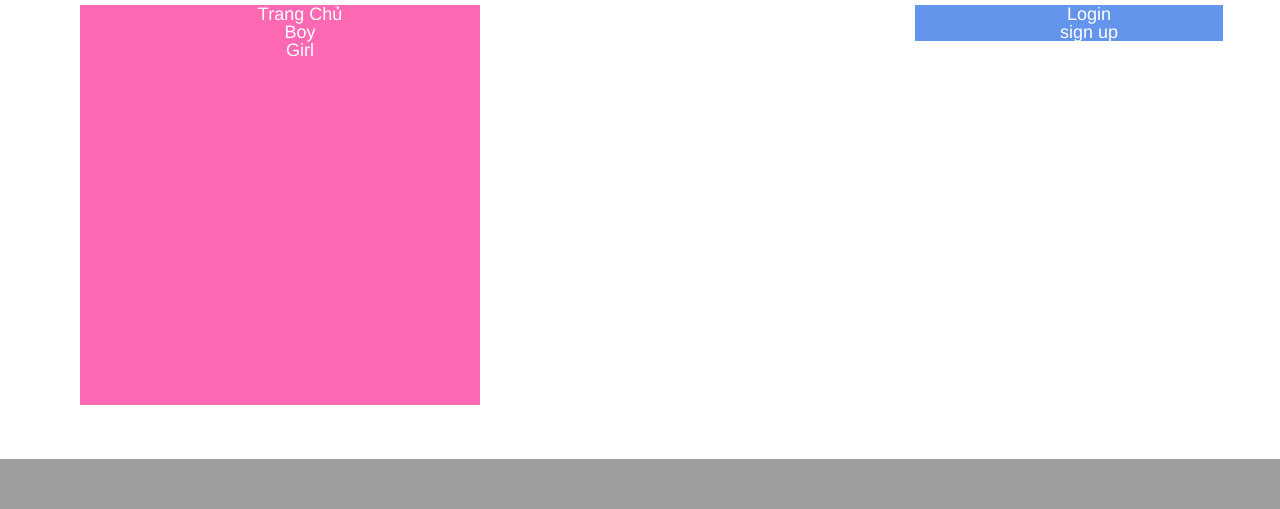
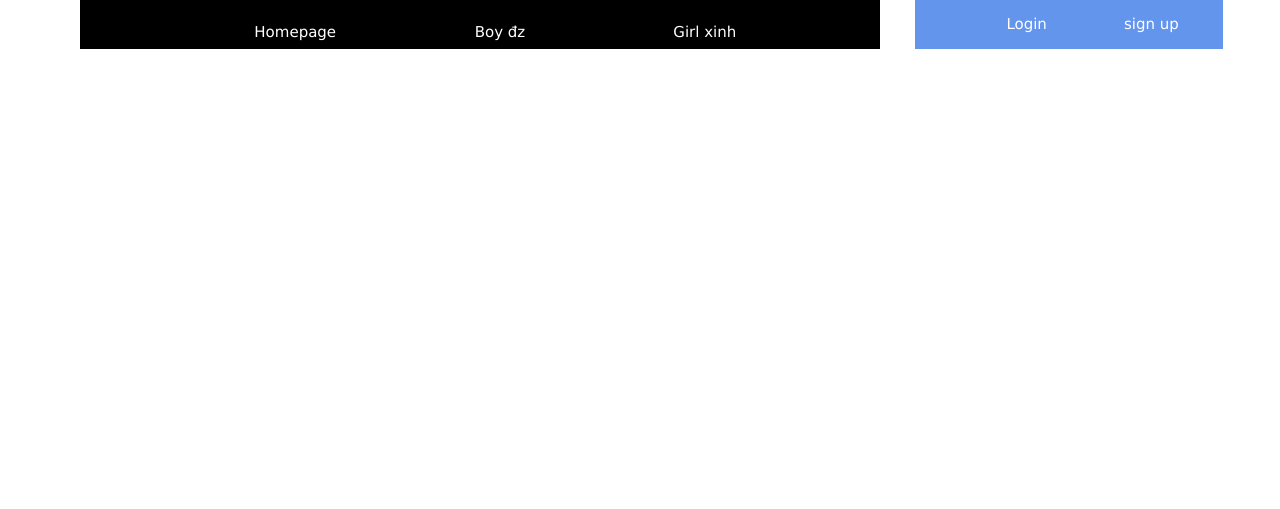
Before and after one commit to dragon15098/txgd, a Flask app: page /homepage in a window 1280 px wide; the page is wider, and only the part inside the window is pictured. Shown: the part 1191-1700 px from the top of that part. Before the commit the page ends 1650 px from the top of that part, so only its background shows below. Run offline with Flask 2, Linux system fonts and the light colour scheme; grey boxes are pictures that could not be loaded.

Commit message:
fix trang chủ

```diff
--- a/projectweb/static/homepg.css
+++ b/projectweb/static/homepg.css
@@ -4,55 +4,56 @@
              -moz-box-sizing: border-box;
             }
             body {
-             font-family: Helvetica,Arial,sans-serif;
-             font-size: 18px;
-             line-height: 1em;
-             width: 1170px;
-             height: 1500px;
+                font-family: Helvetica, Arial, sans-serif;
+                font-size: 18px;
+                line-height: 1em;
                 margin: 0px;
             }
         #menu ul{
-            background: hotpink;
+            background: black;
             list-style-type: none;
             text-align: center;
-            width: 400px;
-            height: 400px;
+            width: 800px;
+            height: 50px;
         }
-        /*#menu li {*/
-            /*color: #f1f1f1;*/
-            /*display: inline-block;*/
-            /*width: 240px;*/
-            /*height: 50px;*/
-            /*line-height: 50px;*/
-        /*}*/
+        #menu li {
+            display: inline-block;
+            width: 200px;
+            height: 50px;
+            line-height: 50px;
+        }
         #menu a {
             text-decoration: none;
-            color: #fff;
+            color: #ffffff;
             display: block;
+            width: 200px;
+            height: 50px;
         }
+
         #menu a:hover {
             background: #5cf442;
-            color: #333;
+            color: #ff0000;
         }
         #login ul{
             background: cornflowerblue;
             list-style-type: none;
             text-align: center;
         }
-        /*#login li {*/
-            /*color: #f1f1f1;*/
-            /*display: inline-block;*/
-            /*width: 120px;*/
-            /*height: 50px;*/
-            /*line-height: 50px;*/
-        /*}*/
+        #login li {
+            color: #f1f1f1;
+            display: inline-block;
+            width: 120px;
+            height: 50px;
+            line-height: 50px;
+        }
         #login a {
             text-decoration: none;
             color: #fff;
             display: block;
         }
         #hm{
-            width: 50px;
+            width: 200px;
+            color: #5cf442;
         }
         #login a:hover {
             background: #F1F1F1;
--- a/projectweb/templates/homepage.html
+++ b/projectweb/templates/homepage.html
@@ -4,6 +4,8 @@
     <meta charset="UTF-8">
     <title>TraiXinhGaiDep</title>
     <link rel="stylesheet" type="text/css" href="../static/homepg.css">
+    <link rel="stylesheet" href="https://www.w3schools.com/w3css/3/w3.css">
+    <link rel="stylesheet" href="https://www.w3schools.com/w3css/4/w3.css">
 </head>
 <body>
 <div class="main" id="main" style="width: 1200px;height: 1600px;margin: 50px">
@@ -15,13 +17,13 @@
             <div id="menu" class="home">
                 <ul id="hm" class="hm">
                     <li>
-                        <a href="/homepage">Trang Chủ</a>
+                         <a href="/homepage" class="w3-btn w3-round-large">Homepage</a>
                     </li>
                     <li>
-                        <a target="_blank" href="#">Boy</a>
+                         <a href="#" class="w3-btn w3-round-large ">Boy đz</a>
                     </li>
                     <li>
-                        <a target="_blank" href="#">Girl</a>
+                         <a href="#" class="w3-btn w3-round-large">Girl xinh</a>
                     </li>
                 </ul>
             </div>
```
